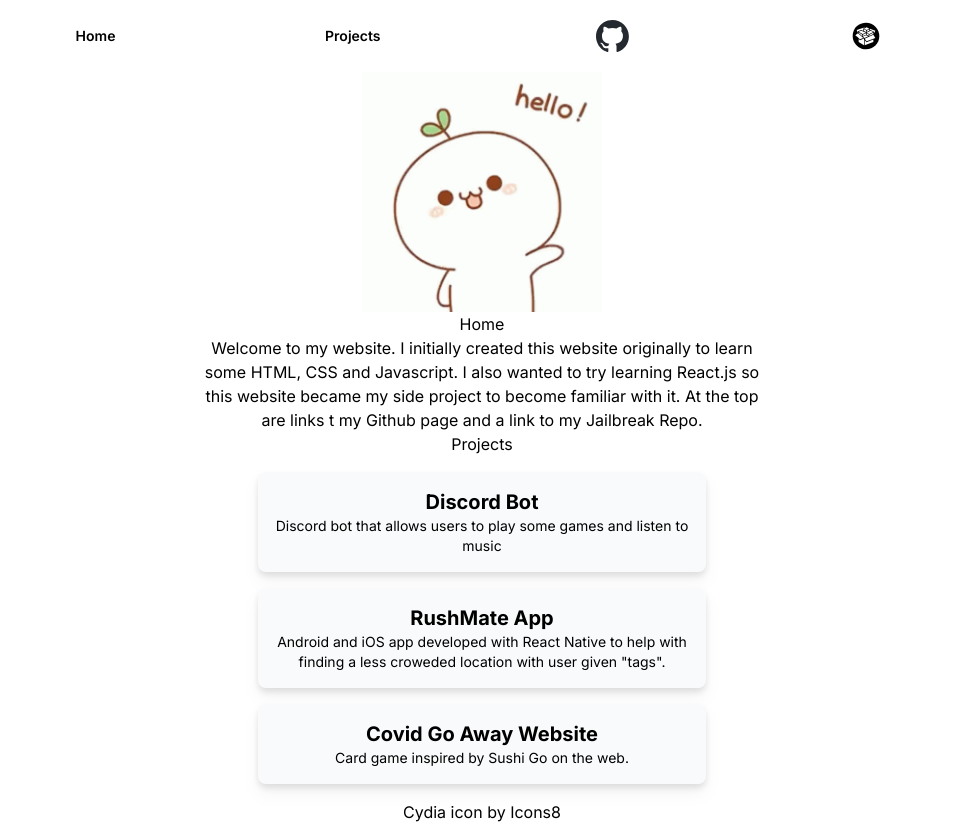
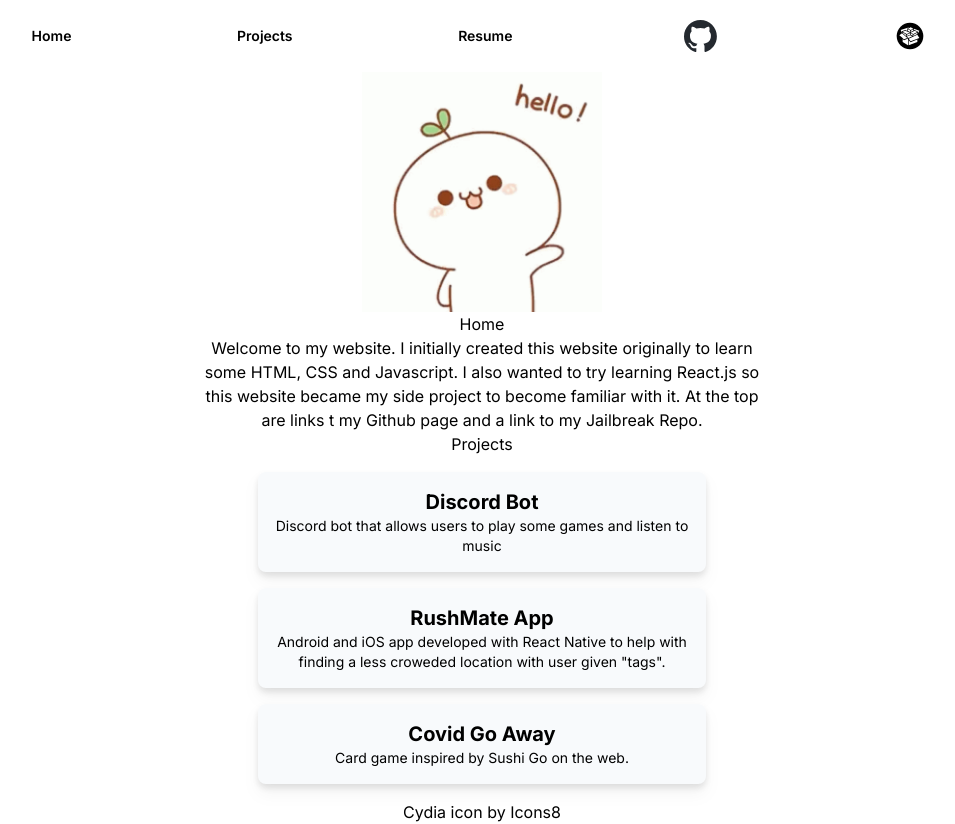
Before and after one commit to jrdn-l/website, a Next.js app: page / in a window 1280 px wide. Shown: the whole page, without its empty margins (158-1113 px from the left). Built offline with nearby package versions, Linux system fonts and the light colour scheme.

Commit message:
adds another project card

```diff
--- a/src/components/header.tsx
+++ b/src/components/header.tsx
@@ -7,6 +7,7 @@ export default function Header() {
       <nav className="flex flex-center items-center justify-evenly p-6">
         <Link className="text-sm font-semibold leading-6" href="/">Home</Link>
         <Link className="text-sm font-semibold leading-6" href="#projects" scroll={false}>Projects</Link>
+        <a rel="noopener noreferrer" target="_blank" className="text-sm font-semibold leading-6" href="/Resume.pdf">Resume</a>
 
         <a rel="noopener noreferrer" target="_blank" href="https://github.com/jrdn-l" className="-m-1.5 px-3">
           <picture>
--- a/src/components/projects.tsx
+++ b/src/components/projects.tsx
@@ -18,10 +18,10 @@ export default function Projects() {
       <h1>Projects</h1>
       <Modal showModal={showDiscordModal} setShowModal={setShowDiscordModal} title="Discord Bot" description={s} />
       <Modal showModal={showRushMateModal} setShowModal={setShowRushMateModal} title="RushMate App" description={s} />
-      <Modal showModal={showCGAModal} setShowModal={setShowCGAModal} title="Covid Go Away Website" description={s} />
+      <Modal showModal={showCGAModal} setShowModal={setShowCGAModal} title="Covid Go Away" description={s} />
       <Card setShowModal={setShowDiscordModal} title="Discord Bot" description='Discord bot that allows users to play some games and listen to music'/>
       <Card setShowModal={setShowRushMateModal} title="RushMate App" description='Android and iOS app developed with React Native to help with finding a less croweded location with user given "tags".' />
-      <Card setShowModal={setShowCGAModal} title="Covid Go Away Website" description='Card game inspired by Sushi Go on the web.' />
+      <Card setShowModal={setShowCGAModal} title="Covid Go Away" description='Card game inspired by Sushi Go on the web.' />
 
     </div>
 
```
Also changed, not shown: 1 other file (tests, documents, lock files or other folders).
